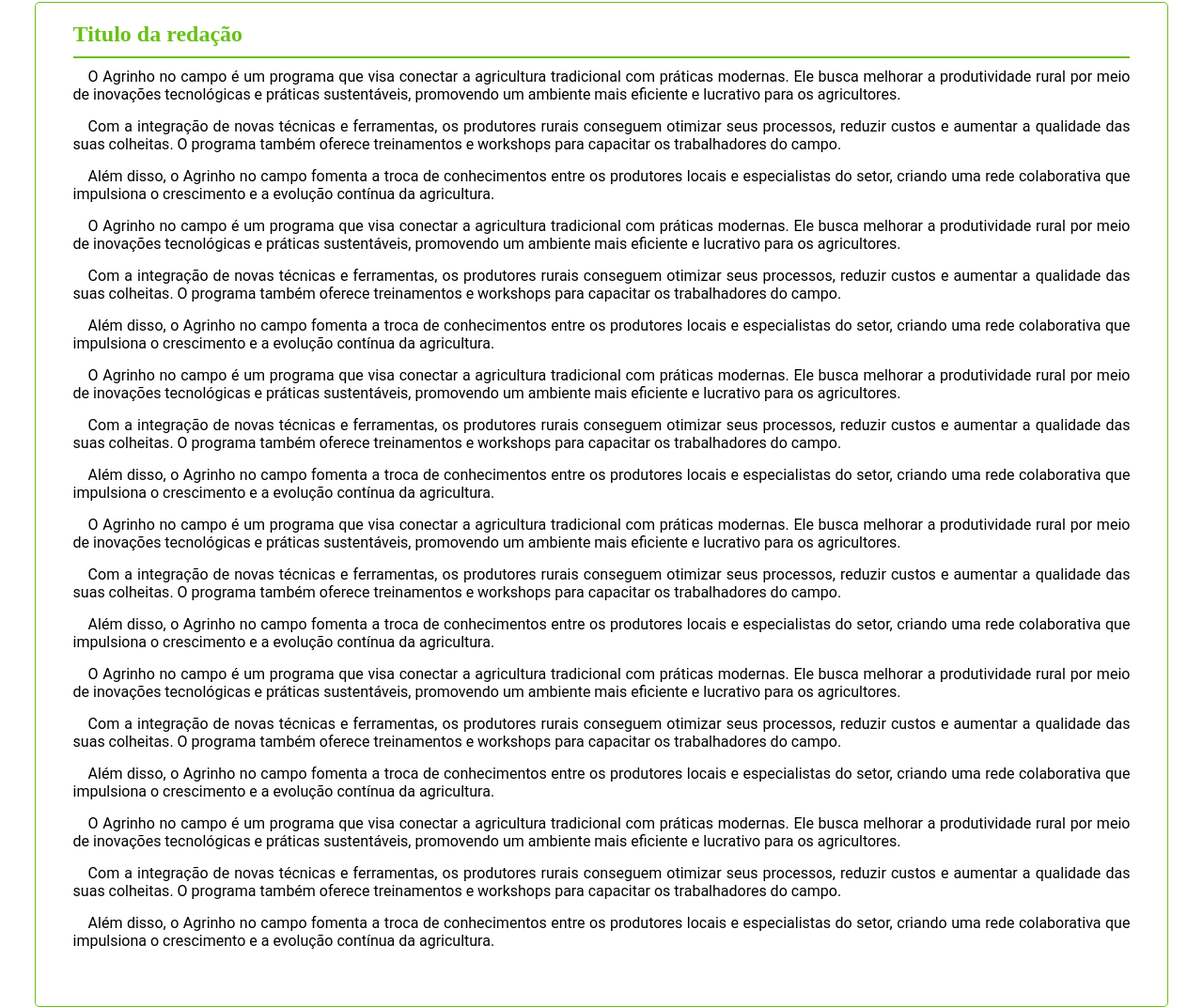
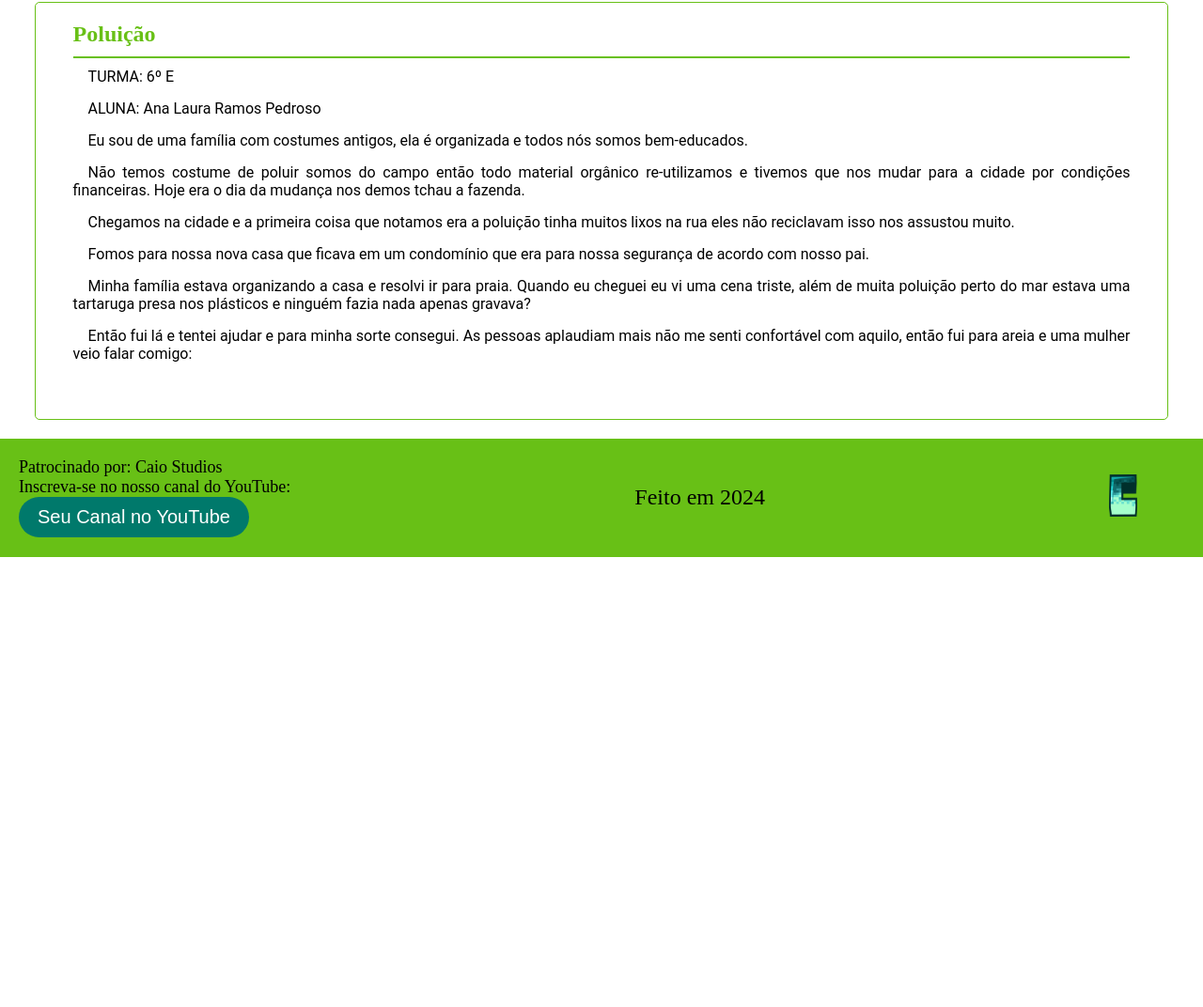
Before and after one commit to webhub3750/agrinho.github.io, a plain HTML site: page redação/redação_61.html in a window 1280 px wide. Shown: the part 388-1460 px from the top of the page at 94% size. After the commit the page ends 981 px from the top, so only its background shows below. Drawn offline with Linux system fonts and the light colour scheme.

Commit message:
Update redação_61.html

```diff
--- a/redação/redação_61.html
+++ b/redação/redação_61.html
@@ -31,25 +31,18 @@
 <header class="text-group">
   <div>
     <section class="text-section">
-      <h2 class="section-title">Titulo da redação</h2>
-      <p>O Agrinho no campo é um programa que visa conectar a agricultura tradicional com práticas modernas. Ele busca melhorar a produtividade rural por meio de inovações tecnológicas e práticas sustentáveis, promovendo um ambiente mais eficiente e lucrativo para os agricultores.</p>
-      <p>Com a integração de novas técnicas e ferramentas, os produtores rurais conseguem otimizar seus processos, reduzir custos e aumentar a qualidade das suas colheitas. O programa também oferece treinamentos e workshops para capacitar os trabalhadores do campo.</p>
-      <p>Além disso, o Agrinho no campo fomenta a troca de conhecimentos entre os produtores locais e especialistas do setor, criando uma rede colaborativa que impulsiona o crescimento e a evolução contínua da agricultura.</p>
-      <p>O Agrinho no campo é um programa que visa conectar a agricultura tradicional com práticas modernas. Ele busca melhorar a produtividade rural por meio de inovações tecnológicas e práticas sustentáveis, promovendo um ambiente mais eficiente e lucrativo para os agricultores.</p>
-      <p>Com a integração de novas técnicas e ferramentas, os produtores rurais conseguem otimizar seus processos, reduzir custos e aumentar a qualidade das suas colheitas. O programa também oferece treinamentos e workshops para capacitar os trabalhadores do campo.</p>
-      <p>Além disso, o Agrinho no campo fomenta a troca de conhecimentos entre os produtores locais e especialistas do setor, criando uma rede colaborativa que impulsiona o crescimento e a evolução contínua da agricultura.</p>
-      <p>O Agrinho no campo é um programa que visa conectar a agricultura tradicional com práticas modernas. Ele busca melhorar a produtividade rural por meio de inovações tecnológicas e práticas sustentáveis, promovendo um ambiente mais eficiente e lucrativo para os agricultores.</p>
-      <p>Com a integração de novas técnicas e ferramentas, os produtores rurais conseguem otimizar seus processos, reduzir custos e aumentar a qualidade das suas colheitas. O programa também oferece treinamentos e workshops para capacitar os trabalhadores do campo.</p>
-      <p>Além disso, o Agrinho no campo fomenta a troca de conhecimentos entre os produtores locais e especialistas do setor, criando uma rede colaborativa que impulsiona o crescimento e a evolução contínua da agricultura.</p>
-      <p>O Agrinho no campo é um programa que visa conectar a agricultura tradicional com práticas modernas. Ele busca melhorar a produtividade rural por meio de inovações tecnológicas e práticas sustentáveis, promovendo um ambiente mais eficiente e lucrativo para os agricultores.</p>
-      <p>Com a integração de novas técnicas e ferramentas, os produtores rurais conseguem otimizar seus processos, reduzir custos e aumentar a qualidade das suas colheitas. O programa também oferece treinamentos e workshops para capacitar os trabalhadores do campo.</p>
-      <p>Além disso, o Agrinho no campo fomenta a troca de conhecimentos entre os produtores locais e especialistas do setor, criando uma rede colaborativa que impulsiona o crescimento e a evolução contínua da agricultura.</p>
-      <p>O Agrinho no campo é um programa que visa conectar a agricultura tradicional com práticas modernas. Ele busca melhorar a produtividade rural por meio de inovações tecnológicas e práticas sustentáveis, promovendo um ambiente mais eficiente e lucrativo para os agricultores.</p>
-      <p>Com a integração de novas técnicas e ferramentas, os produtores rurais conseguem otimizar seus processos, reduzir custos e aumentar a qualidade das suas colheitas. O programa também oferece treinamentos e workshops para capacitar os trabalhadores do campo.</p>
-      <p>Além disso, o Agrinho no campo fomenta a troca de conhecimentos entre os produtores locais e especialistas do setor, criando uma rede colaborativa que impulsiona o crescimento e a evolução contínua da agricultura.</p>
-      <p>O Agrinho no campo é um programa que visa conectar a agricultura tradicional com práticas modernas. Ele busca melhorar a produtividade rural por meio de inovações tecnológicas e práticas sustentáveis, promovendo um ambiente mais eficiente e lucrativo para os agricultores.</p>
-      <p>Com a integração de novas técnicas e ferramentas, os produtores rurais conseguem otimizar seus processos, reduzir custos e aumentar a qualidade das suas colheitas. O programa também oferece treinamentos e workshops para capacitar os trabalhadores do campo.</p>
-      <p>Além disso, o Agrinho no campo fomenta a troca de conhecimentos entre os produtores locais e especialistas do setor, criando uma rede colaborativa que impulsiona o crescimento e a evolução contínua da agricultura.</p>
+      <h2 class="section-title">Poluição</h2>
+      <p>TURMA: 6º E</p>
+      <p>ALUNA: Ana Laura Ramos Pedroso</p>
+      <p>Eu sou de uma família com costumes antigos, ela é organizada e todos nós somos bem-educados. </p>
+      <p>Não temos costume de poluir somos do campo então todo material orgânico re-utilizamos e tivemos que nos mudar para a cidade por condições financeiras.
+      Hoje era o dia da mudança nos demos tchau a fazenda.</p>
+      <p>Chegamos na cidade e a primeira coisa que notamos era a poluição tinha muitos lixos na rua eles não reciclavam isso nos assustou muito.</p>
+      <p>Fomos para nossa nova casa que ficava em um condomínio que era para nossa segurança de acordo com nosso pai.</p>
+      <p>Minha família estava organizando a casa e resolvi ir para praia. Quando eu cheguei eu vi uma cena triste, além de muita poluição perto do mar estava uma tartaruga presa nos plásticos e ninguém fazia nada apenas gravava?</p>
+      <p>Então fui lá e tentei ajudar e para minha sorte consegui. As pessoas aplaudiam mais não me senti confortável com aquilo, então fui para areia e uma mulher veio falar comigo:</p>
+      <p></p>
+      <p></p>
     </section>
   </div>
   <div>
```
